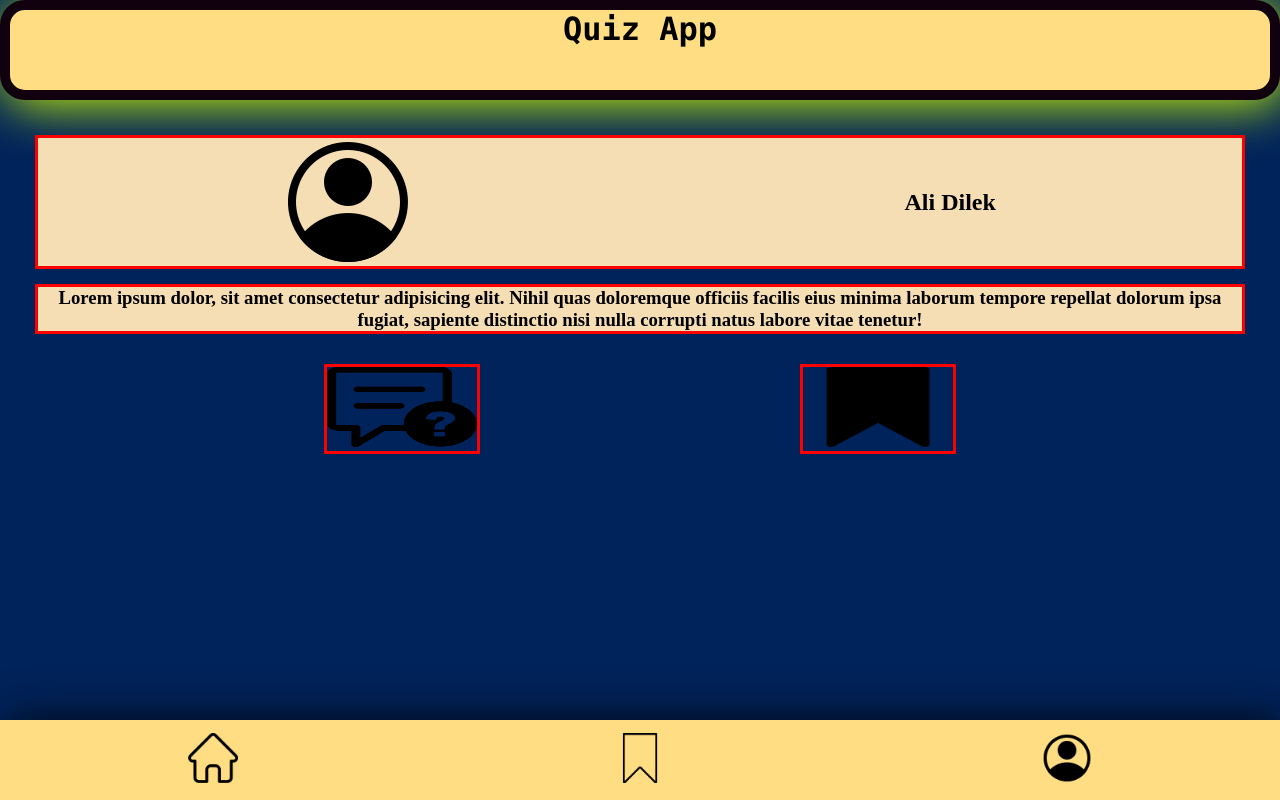
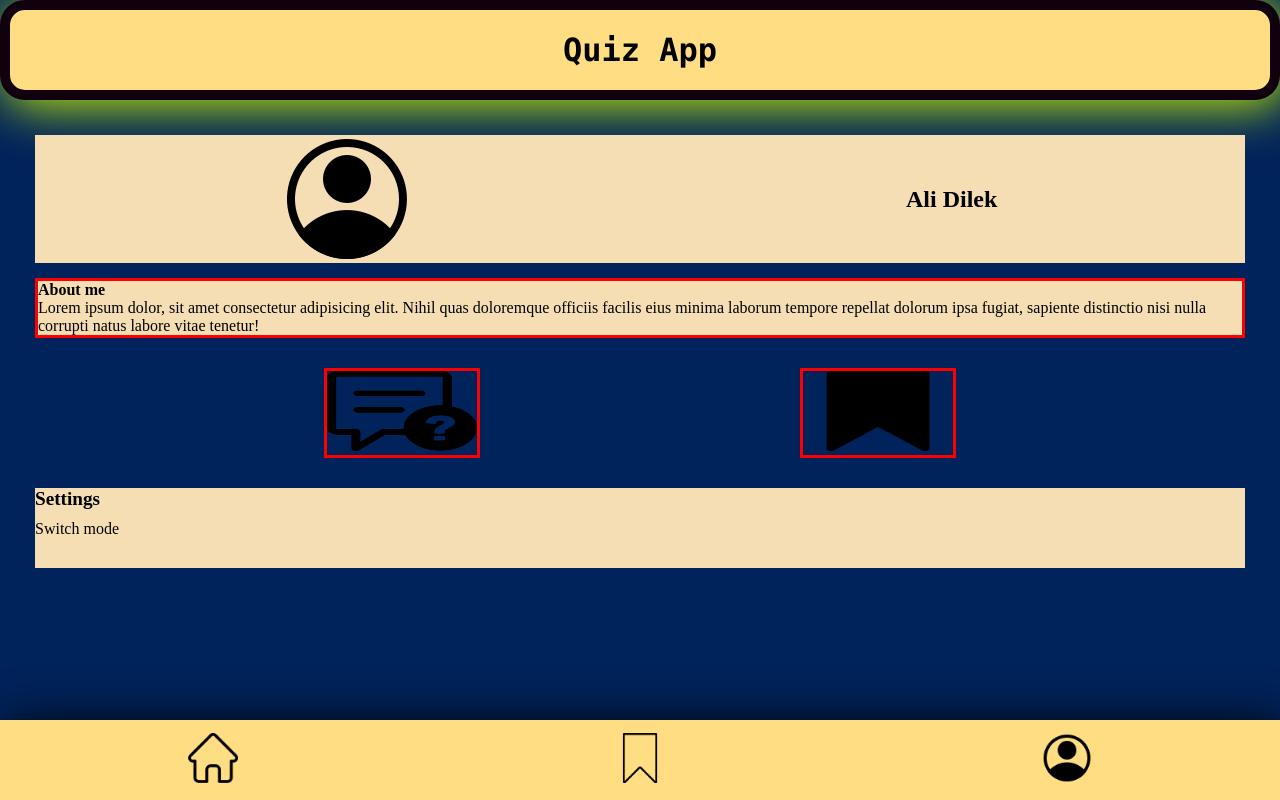
Before and after one commit to MuhammedAliDilek/Recap-Project-I--Quiz-App, a plain HTML site: page profile.html in a window 1280 px wide. Drawn offline with Linux system fonts and the light colour scheme.

Commit message:
profil page done

```diff
--- a/profile.html
+++ b/profile.html
@@ -17,15 +17,15 @@
           <img src="assets/profile_filled.png" alt="" />
           <h2 class="profile__container__name">Ali Dilek</h2>
         </section>
-        <h3 class="profile__container__about-me">
-          <title>About me</title>
+        <div class="profile__container__about-me">
+          <h4>About me</h4>
           <p>
             Lorem ipsum dolor, sit amet consectetur adipisicing elit. Nihil quas
             doloremque officiis facilis eius minima laborum tempore repellat
             dolorum ipsa fugiat, sapiente distinctio nisi nulla corrupti natus
             labore vitae tenetur!
           </p>
-        </h3>
+        </div>
       </section>
       <section class="counters">
         <section class="question-counter">
@@ -34,6 +34,10 @@
         <section class="bookmark-counter">
           <img src="assets/bookmark_filled.png" class="profilicon" alt="" />
         </section>
+      </section>
+      <section class="settings">
+        <h6>Settings</h6>
+        <h7>Switch mode</h7>
       </section>
     </main>
     <footer class="nav-bar">
@@ -49,8 +53,7 @@
         <img
           src="assets/bookmark_transparent.png"
           alt="Bookmarks"
-          width="50px
-              "
+          width="50px"
           height="50px"
         />
       </a>
--- a/styles.css
+++ b/styles.css
@@ -8,10 +8,12 @@
   font-family: consolas;
   border: 10px solid #11000d;
   text-align: center;
+  display: flex;
+  justify-content: center;
+  align-items: center;
   background-color: #ffdd83;
   border-radius: 25px;
   height: 100px;
-  text-align: center;
   box-shadow: 5px 5px 50px rgb(200, 245, 3);
 }
 .body {
@@ -28,10 +30,10 @@ main {
   text-align: center;
   margin: 15px;
   position: relative;
-  background-color: #e21818;
+  background-color: #8f43ee;
 }
 .profile__container {
-  border: solid red;
+  border: none;
   text-align: center;
   margin: 15px;
   position: relative;
@@ -42,11 +44,11 @@ main {
 }
 .profile__container__about-me {
   border: solid red;
-  text-align: center;
+  text-align: left;
   margin: 15px;
   position: relative;
   background-color: wheat;
-  display: flex;
+  display: grid;
 }
 .counters {
   display: flex;
@@ -92,6 +94,20 @@ button span {
   font-weight: 900;
   font-family: ro;
 }
+.settings {
+  border: none;
+  margin: 15px;
+  position: relative;
+  background-color: wheat;
+  height: 80px;
+  display: flex;
+  flex-direction: column;
+  gap: 10px;
+  /*align-items: center; */
+}
+h6 {
+  font-size: larger;
+}
 .nav-bar {
   position: fixed;
   box-shadow: 5px 5px 50px black;
@@ -108,7 +124,7 @@ button span {
 .footer__link {
   text-align: center;
   width: 100%;
-  padding: 15px;
+  padding: 18px;
 }
 .footer__link:hover {
   background-color: #98dfd6;
```
